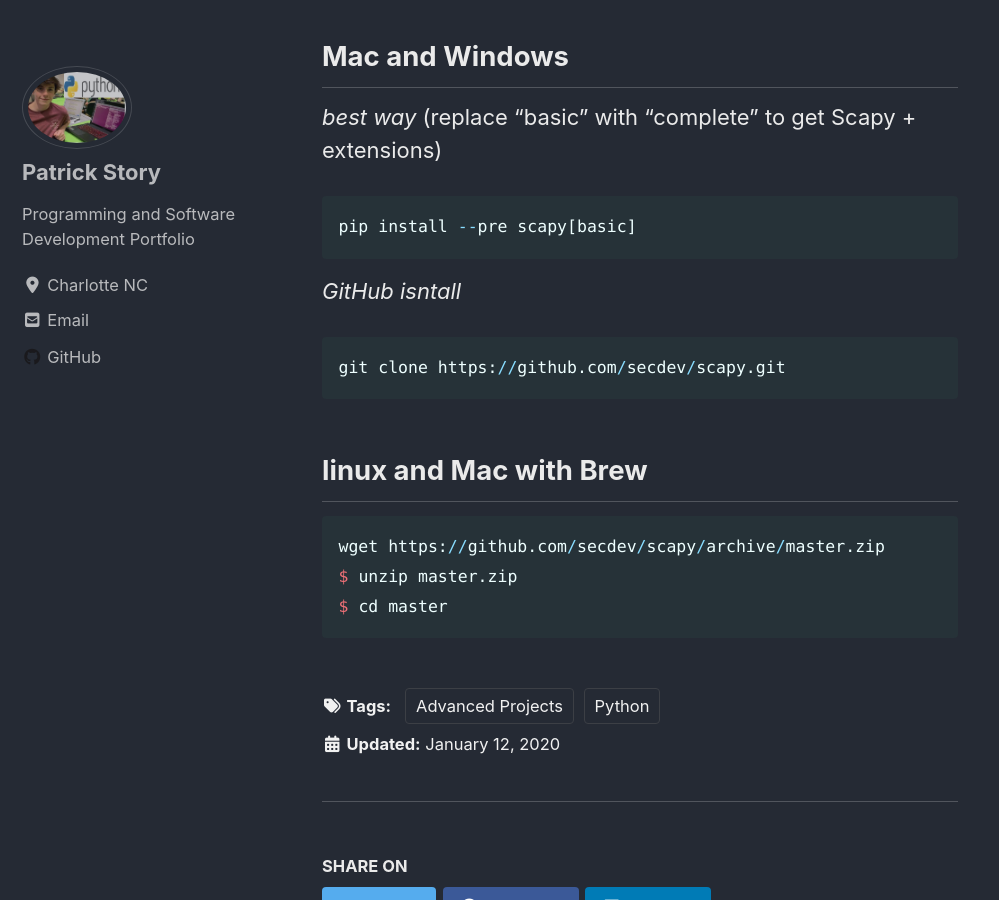
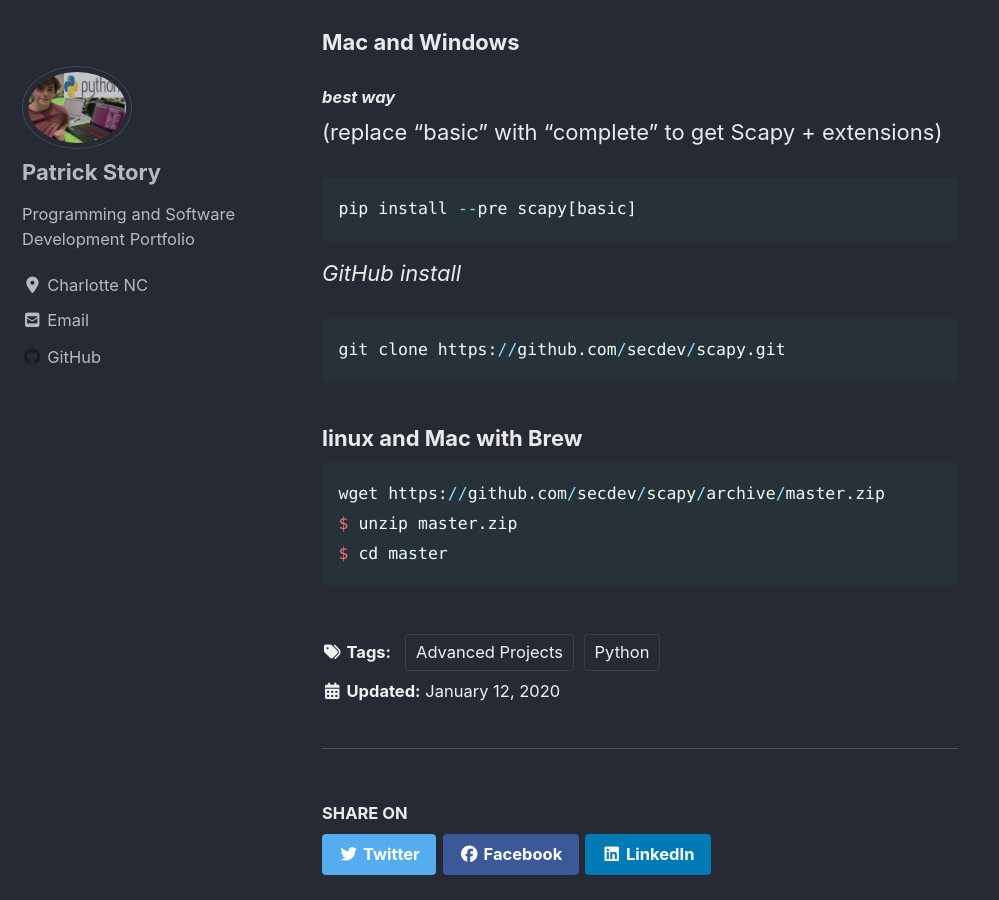
Before and after one commit to Patchyst/Patchyst.github.io, a Jekyll site: the page built from _posts/2020-12-1-scapy.md, in a window 1280 px wide and 900 px high, scrolled down 1260 px. Shown: the whole window, without its empty margins (0-999 px from the left). Built offline with Jekyll 4.4.1, drawn with Linux system fonts in a browser that asks for light colours; cached includes are drawn as plain includes; nearby versions of some CDN libraries.

Commit message:
updating Scapy Project

````diff
--- a/_posts/2020-12-1-scapy.md
+++ b/_posts/2020-12-1-scapy.md
@@ -10,17 +10,18 @@ excerpt: "Use Scapy to easily create a packet and capture it with WireShark"
 
 # Installation
  Scapy works best with Unix based systems, but newer versions can be run on Windows. If you're using a programming oriented Virtual Machine such as Kali Linux or Red Hat Linux, it's likely scapy is preinstalled. Type "scapy" into cmd/terminal to check. If the Scapy Interface doesn't appear it can be installed in the following ways:
-## **Mac and Windows**
-*best way*
+### **Mac and Windows**
+#### *best way*
+
 (replace "basic" with "complete" to get Scapy + extensions)
 ```python
 pip install --pre scapy[basic]
 ```
-*GitHub isntall*
+*GitHub install*
 ```python
 git clone https://github.com/secdev/scapy.git
 ```
-## **linux and Mac with Brew**
+### **linux and Mac with Brew**
 
 ```python
 wget https://github.com/secdev/scapy/archive/master.zip
````
